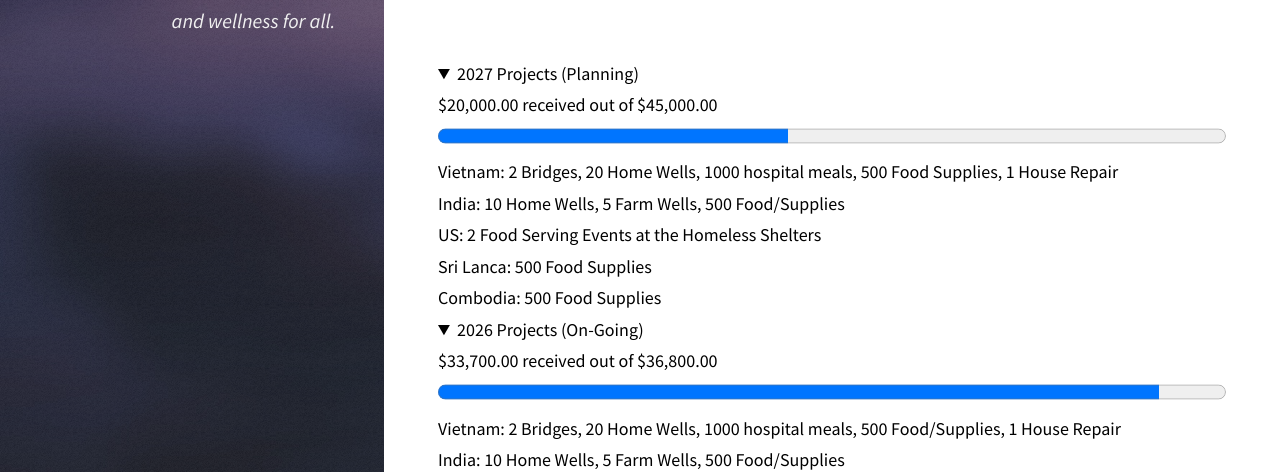
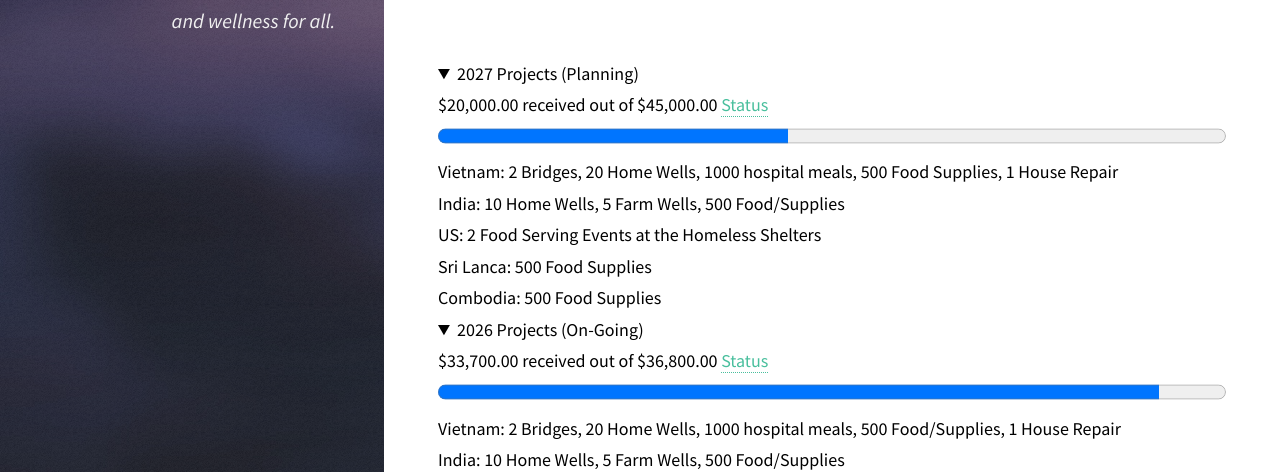
Before and after one commit to peacefulcenter/peacefulcenter.github.io, a Jekyll site: the page built from pages/projects.md, in a window 1280 px wide and 900 px high. Shown: the part 418-890 px from the top of the window. Built offline with Jekyll 4.4.1, drawn with Linux system fonts in a browser that asks for light colours.

Commit message:
Update Links

```diff
--- a/pages/projects.md
+++ b/pages/projects.md
@@ -6,7 +6,7 @@
 ---
 <details open>
 <summary><strong>2027 Projects (Planning)</strong></summary>
-$20,000.00 received out of $45,000.00 <br>
+$20,000.00 received out of $45,000.00 <a href="https://drive.google.com/file/d/1ZLWiRbpbOVrAYo85TWv_r58hOM6NNrlo/view?usp=sharing">Status</a>
 <progress value="20000" max="45000" style="width:100%; height:30px;"></progress>
 Vietnam: 2 Bridges, 20 Home Wells, 1000 hospital meals, 500 Food Supplies, 1 House Repair<br>
 India: 10 Home Wells, 5 Farm Wells, 500 Food/Supplies<br>
@@ -17,7 +17,7 @@
 
 <details open>
 <summary><strong>2026 Projects (On-Going)</strong></summary>
-$33,700.00 received out of $36,800.00 <br>
+$33,700.00 received out of $36,800.00 <a href="https://drive.google.com/file/d/1j4aw7VSrawgPUBHTJL1as-MrcA2WFKC_/view?usp=sharing">Status</a>
 <progress value="33700" max="36800" style="width:100%; height:30px;"></progress>
 Vietnam: 2 Bridges, 20 Home Wells, 1000 hospital meals, 500 Food/Supplies, 1 House Repair<br>
 India: 10 Home Wells, 5 Farm Wells, 500 Food/Supplies<br>
```
